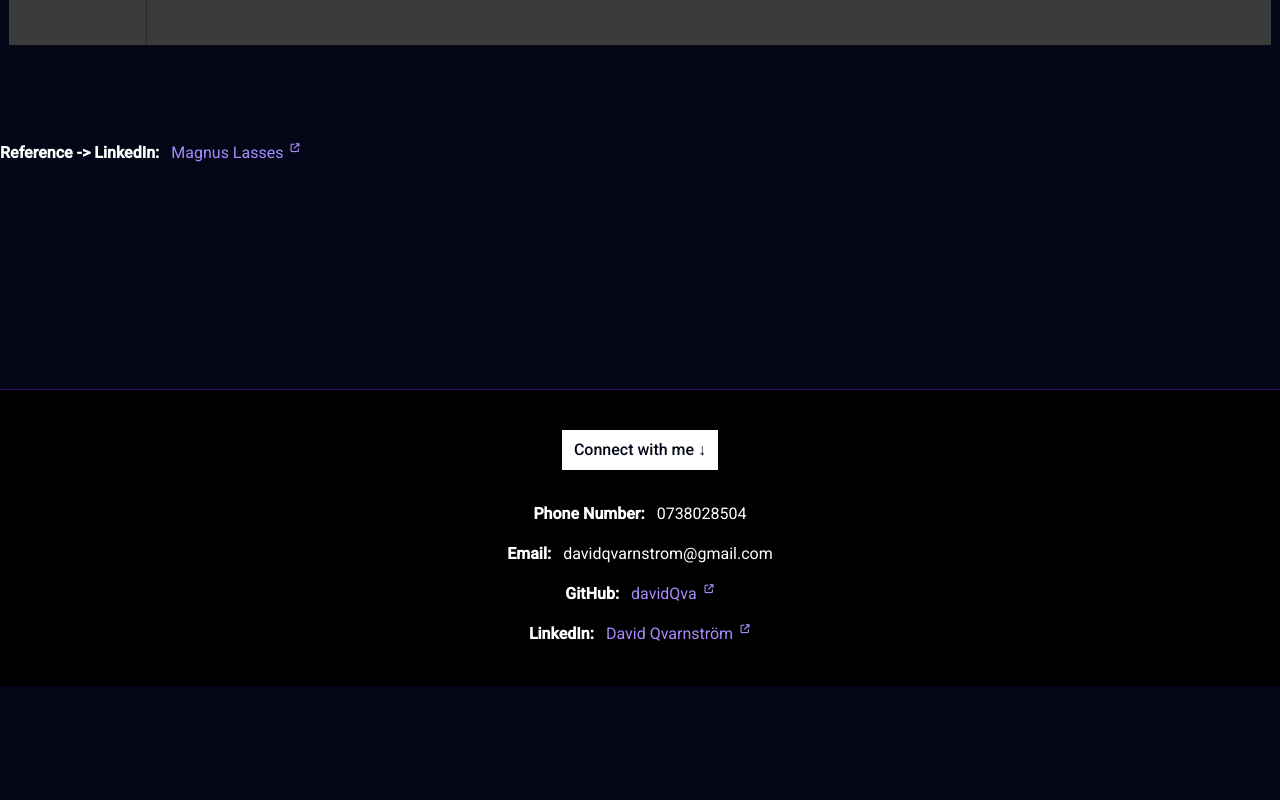
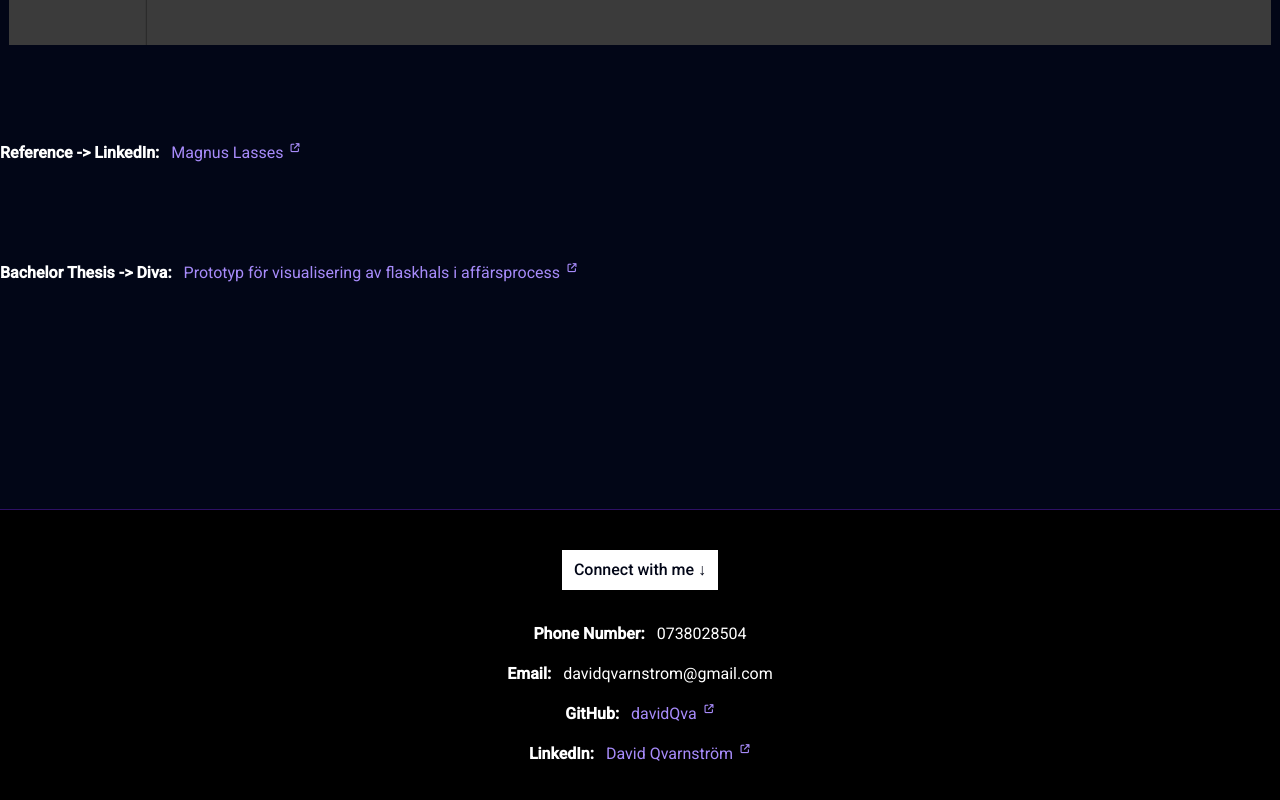
Before and after one commit to davidQva/portfolio, a SvelteKit app: page /development in a window 1280 px wide. Shown: the part 1348-2148 px from the top of the page. Before the commit the page ends 2034 px from the top, so only its background shows below. Built offline with nearby package versions, Linux system fonts and the light colour scheme.

Commit message:
länk till diva

```diff
--- a/src/components/Main.svelte
+++ b/src/components/Main.svelte
@@ -150,7 +150,6 @@
                         <strong class="text-violet-400"
                             >Javascript and CSS
                         </strong>.
-                        <strong> Currently under development. </strong>
                     </p>
                 </Step>
             </a>
--- a/src/routes/development/+page.svelte
+++ b/src/routes/development/+page.svelte
@@ -54,6 +54,25 @@
         </a>
     </p>
 
+    <p>
+        <b class="pr-2">Bachelor Thesis -> Diva:</b>
+        <a
+            href="https://urn.kb.se/resolve?urn=urn:nbn:se:hh:diva-54703"
+            target="_blank"
+            class="text-violet-400"
+        >
+            Prototyp för visualisering av flaskhals i affärsprocess
+
+            <sup>
+                <span class="text-xs scale-75 pl-0.5">
+                    <i
+                        class="fa-solid fa-arrow-up-right-from-square text-xs scale-[75%]"
+                    ></i>
+                </span>
+            </sup>
+        </a>
+    </p>
+
     <a href="/">
         <button
             class="ml-auto rounded-full bg-slate-900 text-violet-400 px-3 sm:px-4 hover:bg-slate-800 cursor-pointer aspect-square grid place-items-center fixed bottom-20 left-20 duration-200 flex p-10 z-[10]"
```
